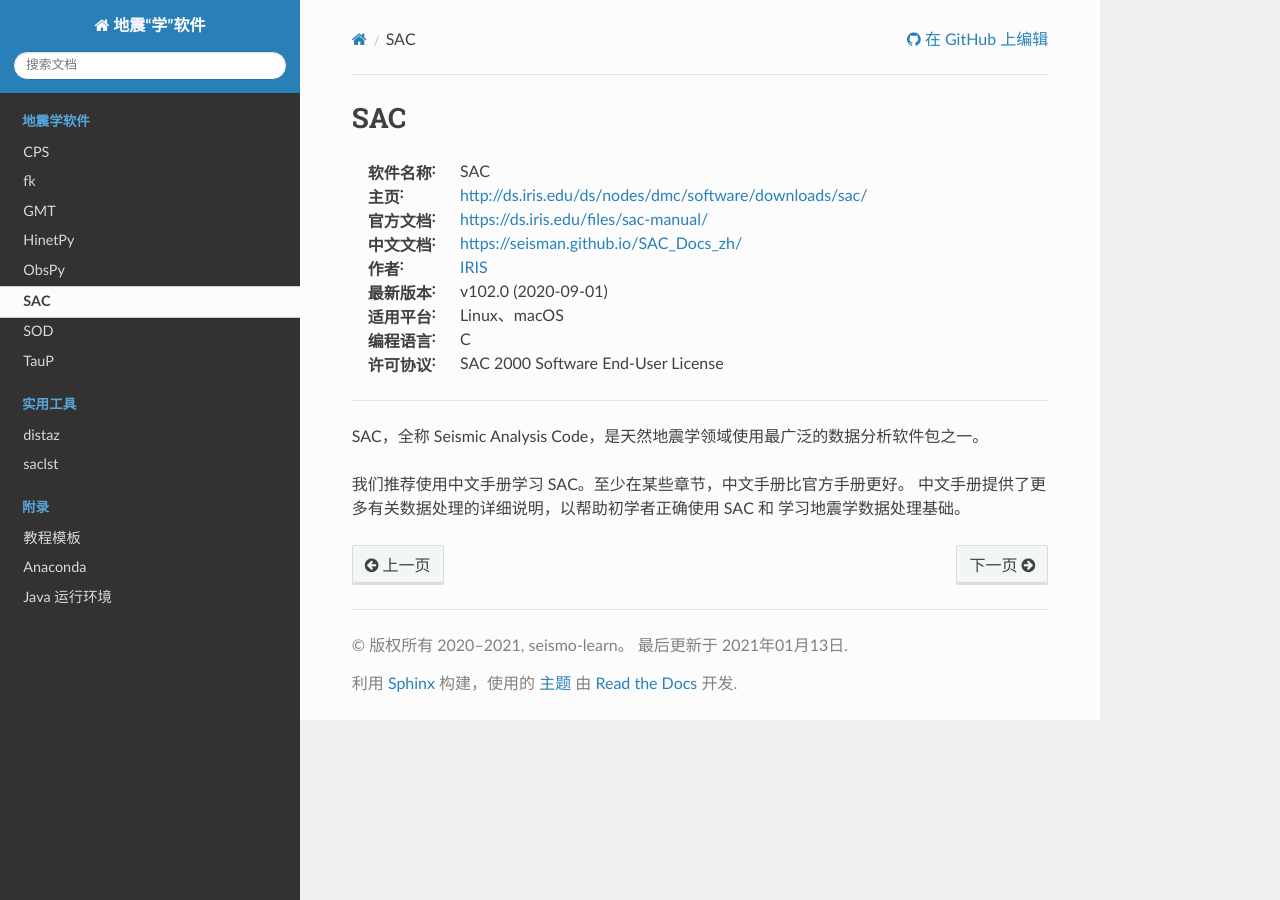
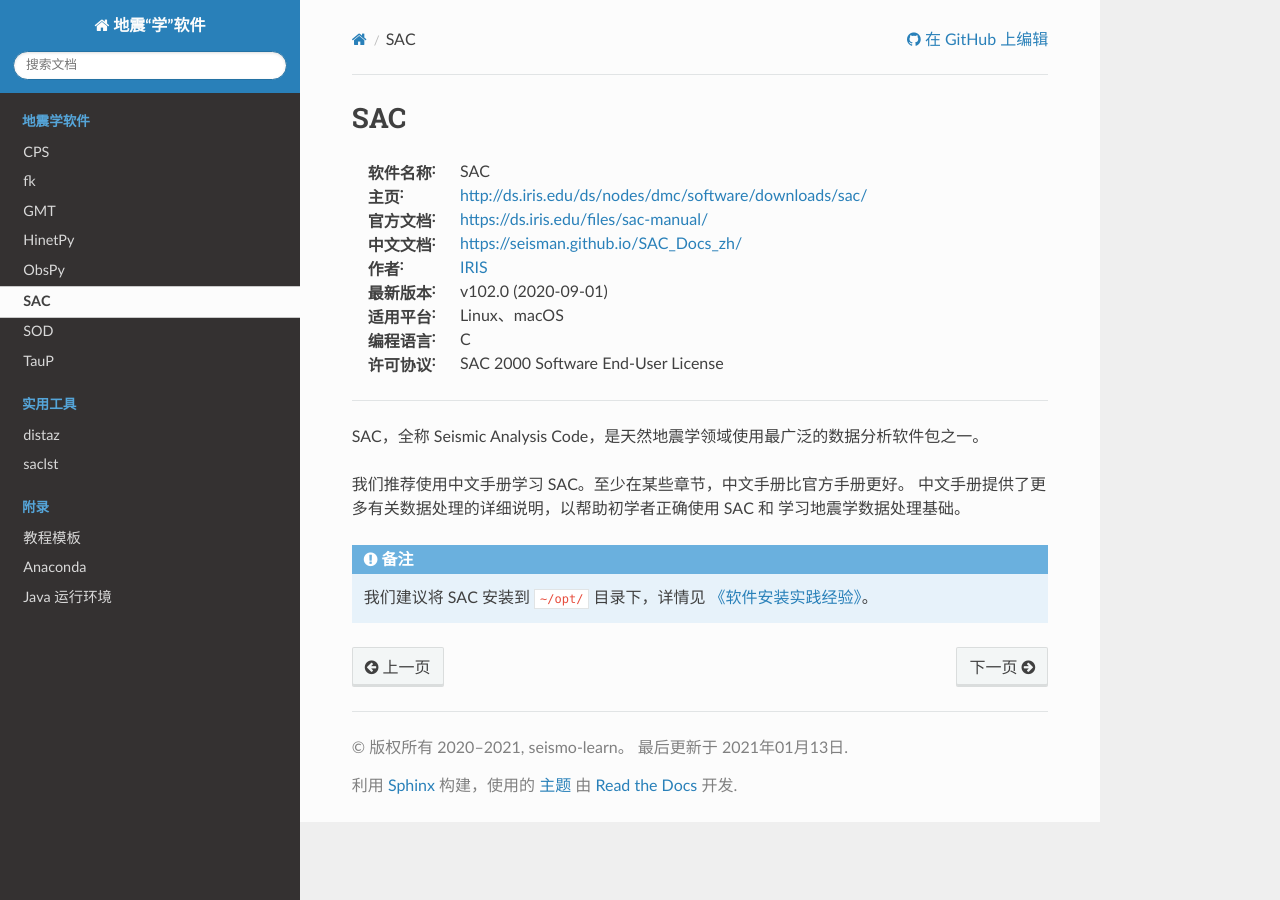
Before and after one commit to seismo-learn/software, a Sphinx documentation site: the page built from source/sac/index.rst, in a window 1280 px wide. Built offline with Sphinx 7.4.7 and the Read the Docs theme 2.0.0, drawn with Linux system fonts in a browser that asks for light colours.

Commit message:
Add a note for GMT and SAC installation path

```diff
--- a/source/gmt/index.rst
+++ b/source/gmt/index.rst
@@ -16,3 +16,8 @@
 
 GMT，全称 Generic Mapping Tools，中文一般译为“通用制图工具”，
 是地球科学最广泛使用的制图软件之一，其具有强大的绘图功能和数据处理功能。
+
+.. note::
+
+   我们建议将 GMT 安装到 :file:`~/opt/` 目录下，详情见
+   `《软件安装实践经验》 <https://seismo-learn.org/seismology101/best-practices/software-installation/>`__。
--- a/source/sac/index.rst
+++ b/source/sac/index.rst
@@ -18,3 +18,8 @@
 我们推荐使用中文手册学习 SAC。至少在某些章节，中文手册比官方手册更好。
 中文手册提供了更多有关数据处理的详细说明，以帮助初学者正确使用 SAC 和
 学习地震学数据处理基础。
+
+.. note::
+
+   我们建议将 SAC 安装到 :file:`~/opt/` 目录下，详情见
+   `《软件安装实践经验》 <https://seismo-learn.org/seismology101/best-practices/software-installation/>`__。
```
